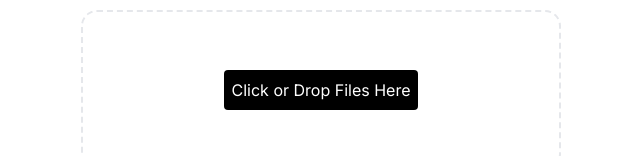
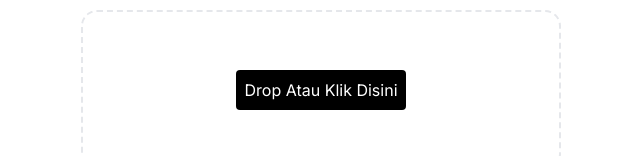
Before and after one commit to guntekhunter/chat-pdf, a Next.js app: page /upload-pdf in a window 1280 px wide. Shown: the part 150-306 px from the top of the page, without its empty margins (319-959 px from the left). Built offline with nearby package versions, Linux system fonts and the light colour scheme.

Commit message:
fix: drop file upload

```diff
--- a/app/upload-pdf/page.tsx
+++ b/app/upload-pdf/page.tsx
@@ -79,8 +79,8 @@ export default function page() {
   };
 
   return (
-    <div className="bg-[#F8F8F8] w-full flex justify-center py-[2rem] text-[#0B1215]">
-      <div className="w-[70%] bg-white rounded-md px-[3rem] py-[4rem] text-center flex justify-center">
+    <div className="bg-[#F8F8F8] w-full flex justify-center py-[2rem] text-[#0B1215] h-[100vh]">
+      <div className="w-[70%] bg-white rounded-md px-[3rem] py-[4rem] text-center flex justify-center align-center">
         <div className="w-[60%] space-y-[1rem]">
           <h1 className="font-bold text-[2rem]">Masukkan PDF Mu</h1>
           <div className="w-full h-[10rem] rounded-[1rem] border-dashed border-[2px] flex items-center justify-center relative">
@@ -95,7 +95,7 @@ export default function page() {
               </div>
             ) : (
               <div className="bg-black text-white p-2 rounded flex justify-center content-center">
-                Click or Drop Files Here
+                Drop Atau Klik Disini
               </div>
             )}
           </div>
```
